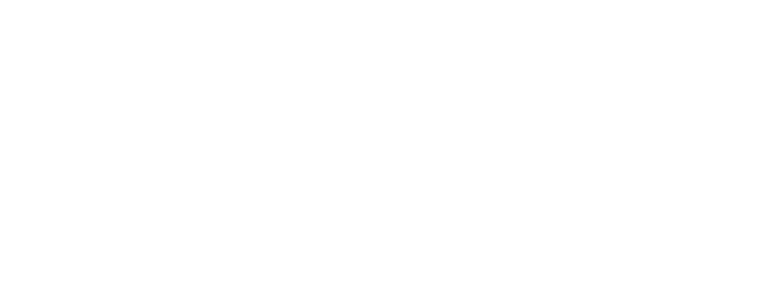
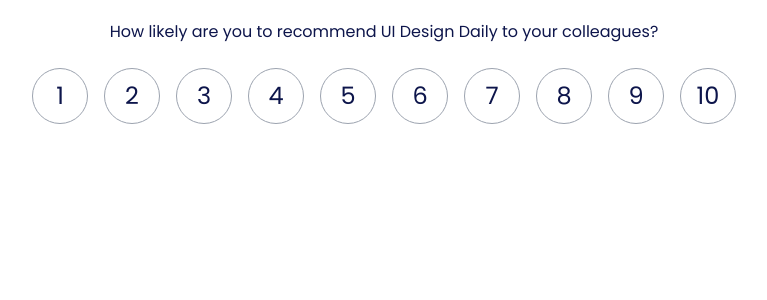
Before and after one commit to Deyjuwon/Sinar, a React (Vite) app: page /feedback in a window 1280 px wide. Shown: the top 300 px of the page, without its empty margins (256-1023 px from the left). Built offline with nearby package versions, Linux system fonts and the light colour scheme.

Commit message:
feedback page styling

```diff
--- a/src/Components/Feedback.jsx
+++ b/src/Components/Feedback.jsx
@@ -2,7 +2,20 @@
 
 const Feedback = () => {
   return (
-    <div className='bg-white'>
+    <div className='bg-white w-full text-center p-5  h-screen flex flex-col gap-6'>
+        <p className='text-base text-black-txt text-center px-10'>How likely are you to recommend UI Design Daily to your colleagues?</p>
+        <div className='flex gap-4 flex-wrap justify-center'>
+          <div className='rounded-full h-14 w-14 flex justify-center items-center border border-gray-400 text-black-txt text-2xl'>1</div>
+          <div className='rounded-full h-14 w-14 flex justify-center items-center border border-gray-400 text-black-txt text-2xl'>2</div>
+          <div className='rounded-full h-14 w-14 flex justify-center items-center border border-gray-400 text-black-txt text-2xl'>3</div>
+          <div className='rounded-full h-14 w-14 flex justify-center items-center border border-gray-400 text-black-txt text-2xl'>4</div>
+          <div className='rounded-full h-14 w-14 flex justify-center items-center border border-gray-400 text-black-txt text-2xl'>5</div>
+          <div className='rounded-full h-14 w-14 flex justify-center items-center border border-gray-400 text-black-txt text-2xl'>6</div>
+          <div className='rounded-full h-14 w-14 flex justify-center items-center border border-gray-400 text-black-txt text-2xl'>7</div>
+          <div className='rounded-full h-14 w-14 flex justify-center items-center border border-gray-400 text-black-txt text-2xl'>8</div>
+          <div className='rounded-full h-14 w-14 flex justify-center items-center border border-gray-400 text-black-txt text-2xl'>9</div>
+          <div className='rounded-full h-14 w-14 flex justify-center items-center border border-gray-400 text-black-txt text-2xl'>10</div>
+        </div>
 
     </div>
   )
```
Also changed, not shown: src/assets/review 1.png (added).
